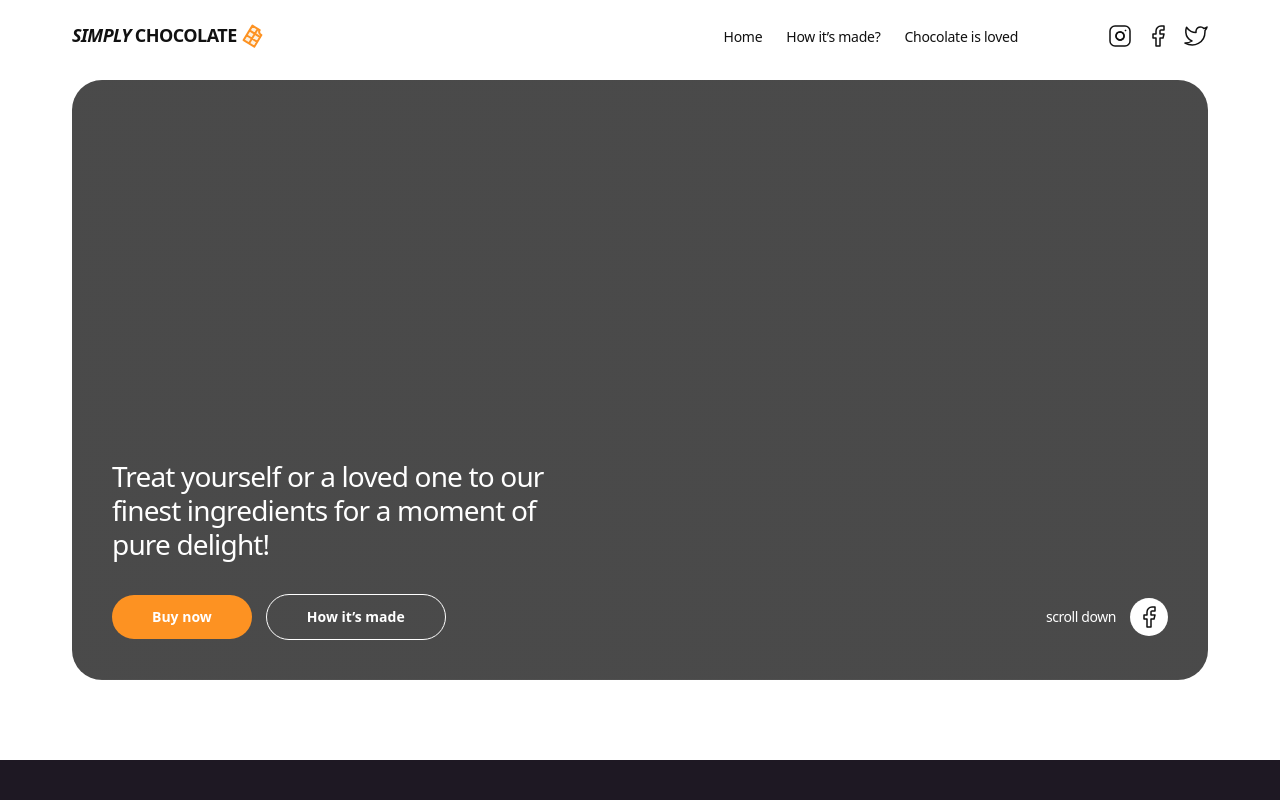
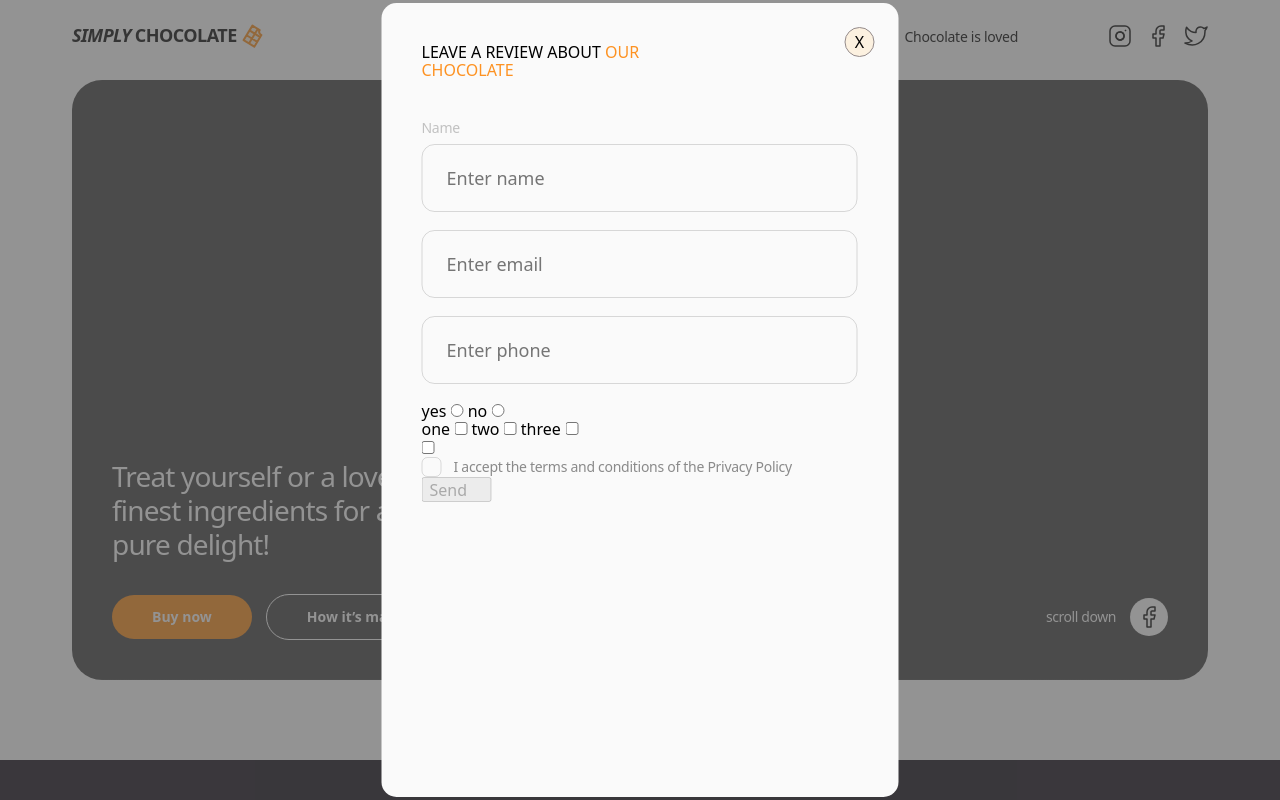
Before and after one commit to YuliiaHlyha/project-chocolate, a plain HTML site: page index.html in a window 1280 px wide. Shown: the top 800 px of the page. Drawn offline with nearby package versions, Linux system fonts and the light colour scheme.

Commit message:
change files index.html and styles.css

```diff
--- a/css/styles.css
+++ b/css/styles.css
@@ -135,7 +135,10 @@ img {
   background-repeat: no-repeat;
   background-position: center;
   background-size: cover;
+  transition-duration: 2000ms;
+  transition-property: transform;
 }
+
 .hero {
   padding-bottom: 80px;
 }
@@ -143,6 +146,10 @@ img {
 .hero-btn-wrap {
   display: flex;
   align-items: center;
+}
+
+.hero-wrap:hover .hero-btn-main {
+  transform: translate(600px);
 }
 
 .hero-btn-main {
@@ -155,6 +162,14 @@ img {
   border-radius: 100px;
   padding: 14px 40px;
   margin-right: 14px;
+  transition-property: background-color, color, transform;
+  transition-duration: 2000ms;
+  transition-timing-function: cubic-bezier(0.25, 0.46, 0.45, 0.94);
+}
+
+.hero-btn-main:hover {
+  background-color: #fcf1e0;
+  color: #fd9222;
 }
 
 .hero-btn-link {
@@ -521,7 +536,10 @@ img {
 
 .footer {
   background-color: #1e1823;
+  padding-top: 50px;
+  padding-bottom: 50px;
 }
+
 .footer-text {
   font-weight: 500;
   font-size: 28px;
@@ -579,3 +597,102 @@ img {
 }
 
 /* ----------------------------------------- */
+
+.backdrop {
+  width: 100%;
+  height: 100%;
+  position: fixed;
+  top: 0;
+  background-color: rgba(76, 76, 76, 0.605);
+  /* display: flex;
+  align-items: center;
+   justify-content: center; */
+
+  /* opacity: 0;
+  pointer-events: none;
+  visibility: hidden;*/
+}
+
+.is-open {
+  /* opacity: 1;
+  pointer-events: auto;
+  visibility: hidden;*/
+}
+
+.modal {
+  width: 517px;
+  min-height: 794px;
+  background-color: #fafafa;
+  border-radius: 15px;
+  position: absolute;
+  top: 50%;
+  left: 50%;
+  transform: translate(-50%, -50%);
+  padding: 40px;
+}
+
+.modal-open-btn {
+  position: absolute;
+  top: 24px;
+  right: 24px;
+  width: 30px;
+  height: 30px;
+  background-color: #fcf1e0;
+  border: 1px solid #948b8b;
+  border-radius: 50%;
+}
+
+.modal-title {
+  text-align: left;
+  max-width: 298px;
+  margin-bottom: 40px;
+}
+
+.modal-input {
+  width: 100%;
+  border: 1.5px solid rgba(17, 17, 17, 0.15);
+  border-radius: 13px;
+  height: 68px;
+  box-shadow: 0 5px 5px 0 rgba (0, 0, 0, 0.03);
+  margin-bottom: 18px;
+  background-color: transparent;
+  font-size: 18px;
+  color: purple;
+  padding: 22px 24px;
+  width: 436px;
+  height: 68px;
+}
+
+.modal-label {
+  display: block;
+  margin-bottom: 8px;
+  font-size: 14px;
+  letter-spacing: -0.02em;
+  color: rgba(64, 64, 64, 0.3);
+}
+
+.check-text {
+  font-size: 14px;
+  letter-spacing: -0.02em;
+  color: rgba(64, 64, 64, 0.6);
+  display: flex;
+  align-items: center;
+  gap: 12px;
+}
+
+.check-text span {
+  width: 20px;
+  height: 20px;
+  border-radius: 6px;
+  border: 1px solid rgba(17, 17, 17, 0.14);
+  display: flex;
+  align-items: center;
+  justify-content: center;
+  fill: transparent;
+}
+
+.modal-check:checked + .check-text span {
+  border: none;
+  background-color: #fd9222;
+  fill: #eceded;
+}
--- a/index.html
+++ b/index.html
@@ -462,6 +462,7 @@
     </main>
 
     <footer class="footer">
+      <div class="container">
         <p class="footer-text">
           <span class="accent">Chocolate</span> a delicious cure for a bad day
         </p>
@@ -510,7 +511,6 @@
             </li>
           </ul>
         </address>
-
         <ul class="footer-menu-list">
           <li class="footer-menu-item">
             <a class="footer-menu-link" href="">Home</a>
@@ -522,6 +522,72 @@
             <a class="footer-menu-link" href="">Chocolate is loved</a>
           </li>
         </ul>
+      </div>
     </footer>
+
+    <div class="backdrop">
+      <div class="modal">
+        <button type="button" class="modal-open-btn">X</button>
+        <p class="modal-title title">
+          LEAVE A REVIEW ABOUT <span class="accent">OUR CHOCOLATE</span>
+        </p>
+        <form class="modal-form">
+          <label for="" class="modal-label"><span>Name</span></label>
+          <input
+            type="text"
+            class="modal-input"
+            placeholder="Enter name"
+            name="user-name"
+            id="user-name"
+          />
+          <input
+            type="text"
+            class="modal-input"
+            placeholder="Enter email"
+            name="user-email"
+          />
+          <input
+            type="text"
+            class="modal-input"
+            placeholder="Enter phone"
+            name="user-tel"
+          />
+          <div class="modal-field">
+            <label for="yes">yes</label>
+            <input type="radio" id="yes" name="question" value="yes" />
+            <label for="no">no</label>
+            <input type="radio" id="no" name="question" value="no" />
+          </div>
+
+          <div class="modal-field">
+            <label for="one">one</label>
+            <input type="checkbox" id="one" name="count" value="one" />
+            <label for="two">two</label>
+            <input type="checkbox" id="two" name="count" value="two" />
+            <label for="three">three</label>
+            <input type="checkbox" id="three" name="count" value="three" />
+          </div>
+
+          <div class="modal-field">
+            <input
+              type="checkbox"
+              id="policy"
+              name="policy"
+              class="model-check"
+              value="true"
+            />
+            <label for="policy" class="check-text"
+              ><span></span>I accept the terms and conditions of the Privacy
+              Policy</label
+            >
+            <button type="submit" disabled>
+              Send<svg class="icon-icon" width="16" height="16">
+                <use href="./images/facebook.svg"></use>
+              </svg>
+            </button>
+          </div>
+        </form>
+      </div>
+    </div>
   </body>
 </html>
```
Lines whose indentation alone changed are shown as unchanged.
